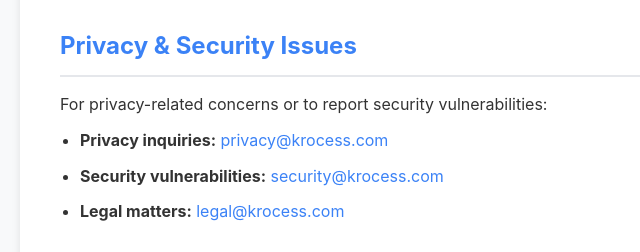
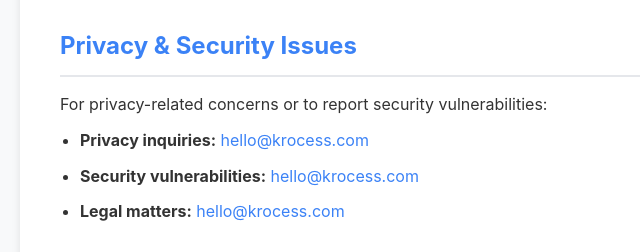
Before and after one commit to zaeemshaukat/medmemoir-legal, a plain HTML site: page support.html in a window 1280 px wide. Shown: the part 2422-2674 px from the top of the page, 170-810 px from the left. Drawn offline with Linux system fonts and the light colour scheme.

Commit message:
Update contact emails for privacy and security

```diff
--- a/support.html
+++ b/support.html
@@ -244,9 +244,9 @@
         <h2>Privacy & Security Issues</h2>
         <p>For privacy-related concerns or to report security vulnerabilities:</p>
         <ul>
-            <li><strong>Privacy inquiries:</strong> <a href="mailto:privacy@krocess.com">privacy@krocess.com</a></li>
-            <li><strong>Security vulnerabilities:</strong> <a href="mailto:security@krocess.com">security@krocess.com</a></li>
-            <li><strong>Legal matters:</strong> <a href="mailto:legal@krocess.com">legal@krocess.com</a></li>
+            <li><strong>Privacy inquiries:</strong> <a href="mailto:hello@krocess.com">hello@krocess.com</a></li>
+            <li><strong>Security vulnerabilities:</strong> <a href="mailto:hello@krocess.com">hello@krocess.com</a></li>
+            <li><strong>Legal matters:</strong> <a href="mailto:hello@krocess.com">hello@krocess.com</a></li>
         </ul>
 
         <div class="contact">
```
